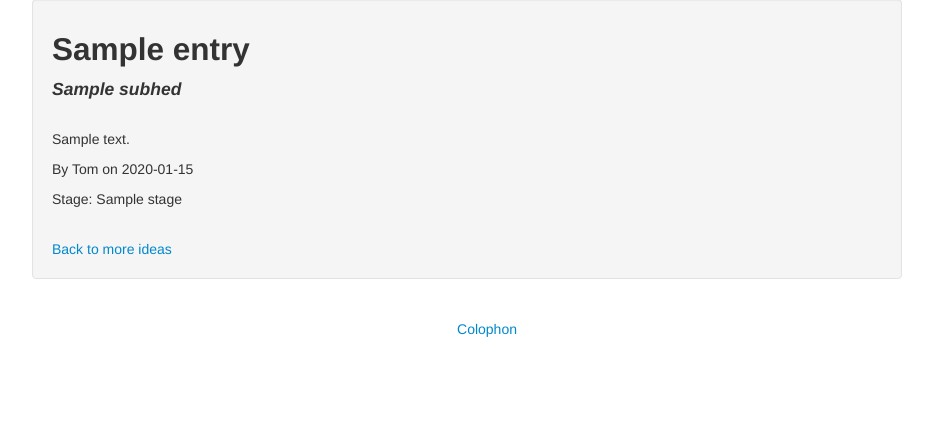
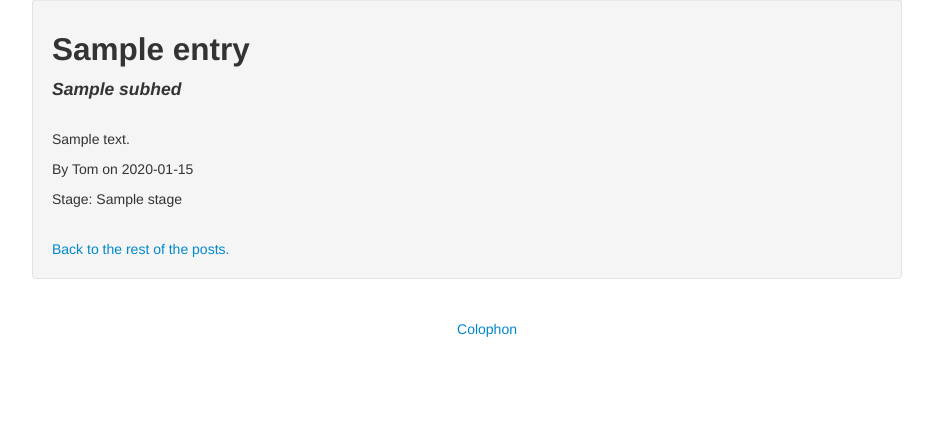
Before and after one commit to tommeagher/Carboy, a Flask app: template htdocs/templates/entry.html in a window 1280 px wide; the page is wider, and only the part inside the window is pictured. Shown: the part 122-555 px from the top of that part, without its empty margins (153-1086 px from the left). Run offline with Flask 2, Linux system fonts and the light colour scheme; the template is opened without the code that fills it: most values are stand-ins (such as "Sample title", 1, 10 or a date in 2020).

Commit message:
fix leftover wording from alva in template

```diff
--- a/htdocs/templates/entry.html
+++ b/htdocs/templates/entry.html
@@ -23,7 +23,7 @@
 <p>By Tom on {{ entry.publishdate }}</p>
 <p>Stage: {{ entry.stage }}</p>
 <br>
-<a href="/">Back to more ideas</a>
+<a href="/">Back to the rest of the posts.</a>
 {% endif %}
 </div>
 </div>
```
